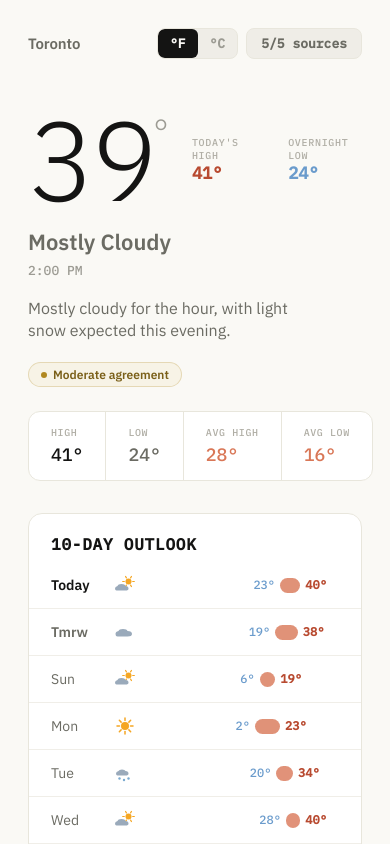
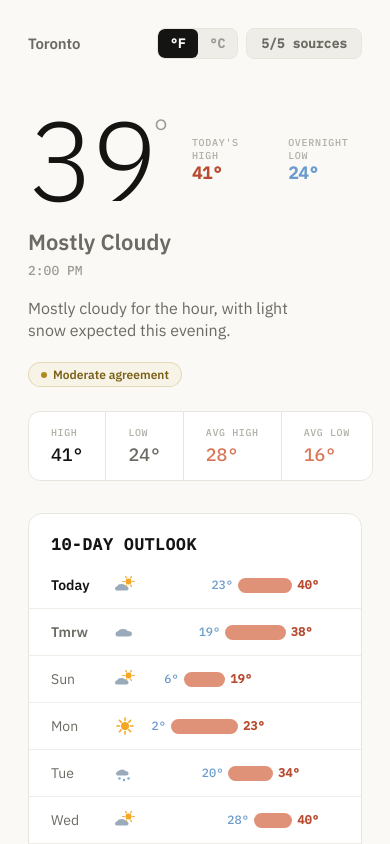
Before and after one commit to noahpan2/weather-forecaster, a React (Vite) app: page / in a window 390 px wide. Shown: the top 844 px of the page. Built offline with nearby package versions, Linux system fonts and the light colour scheme.

Commit message:
Reduce bar-area left padding to 24px on narrow screens (<480px)
Co-Authored-By: Claude Sonnet 4.6 <noreply@anthropic.com>

```diff
--- a/src/index.css
+++ b/src/index.css
@@ -93,6 +93,10 @@ a { color: inherit; }
   color: #B84A30; font-weight: 600;
 }
 
+@media (max-width: 480px) {
+  .bar-area { padding: 0 34px 0 24px; }
+}
+
 /* Detail grid */
 .detail-grid {
   display: grid; grid-template-columns: repeat(3, 1fr); gap: 1px;
```
